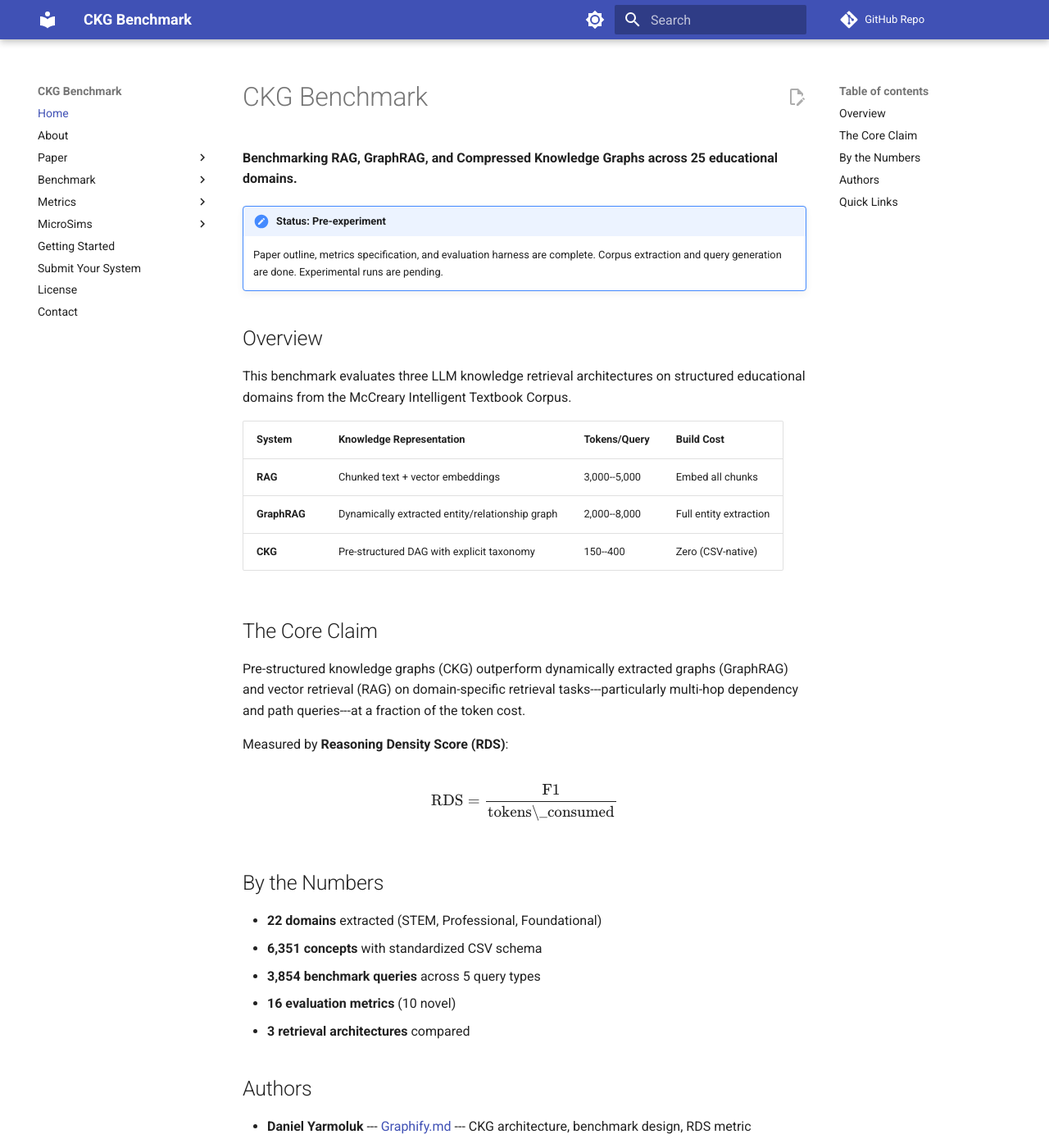
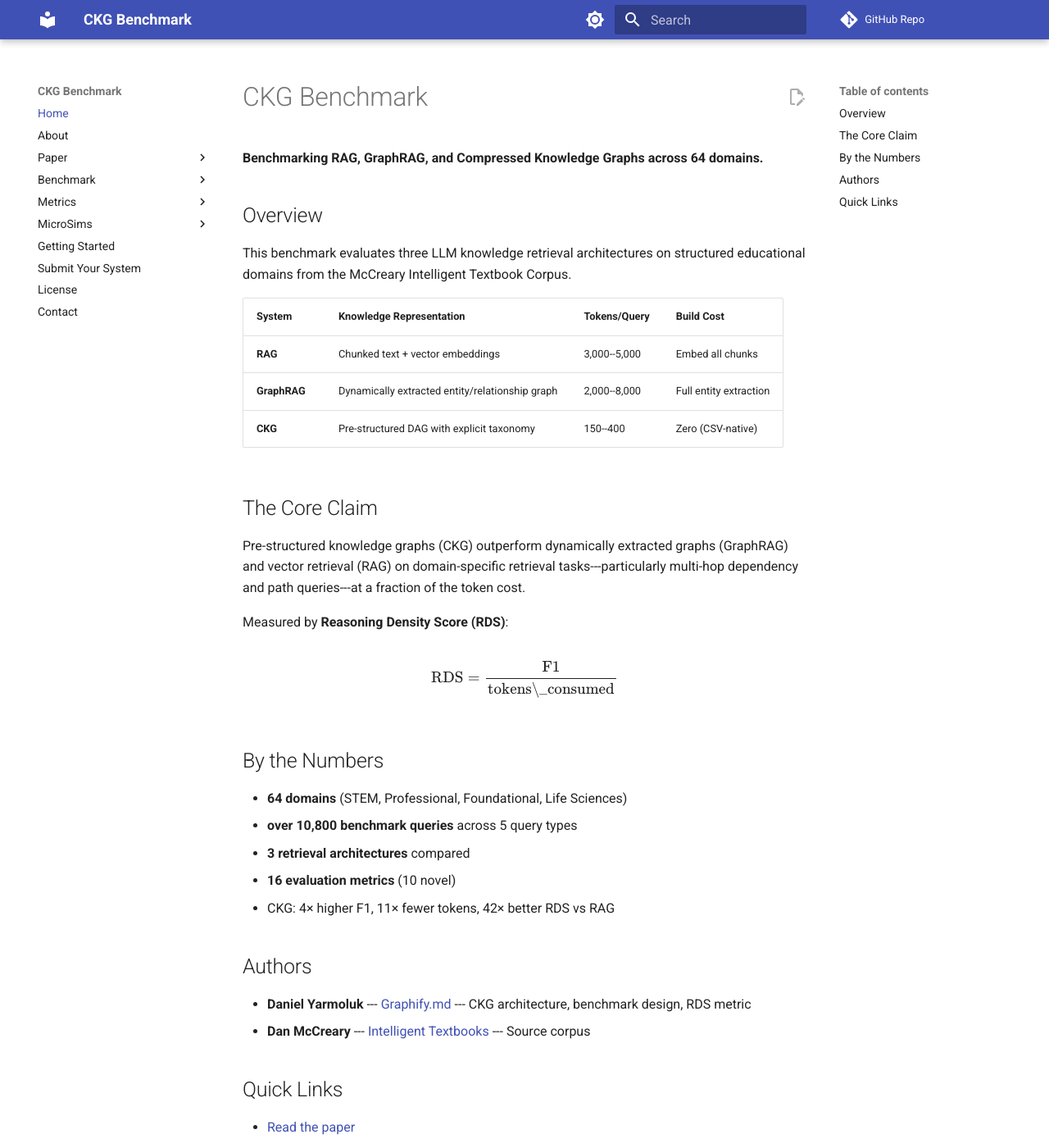
Before and after one commit to Yarmoluk/ckg-benchmark, an MkDocs documentation site: the page built from docs/index.md, in a window 1280 px wide and 1400 px high. Shown: the whole window at 82% size. Built offline with MkDocs 1.6.1 and Material for MkDocs 9.7.7, drawn with Linux system fonts in a browser that asks for light colours; comment, search, counter and statistics services are not loaded.

Commit message:
auto: session close 2026-07-06 10:40

```diff
--- a/docs/index.md
+++ b/docs/index.md
@@ -1,10 +1,6 @@
 # CKG Benchmark
 
-**Benchmarking RAG, GraphRAG, and Compressed Knowledge Graphs across 25 educational domains.**
-
-!!! note "Status: Pre-experiment"
-    Paper outline, metrics specification, and evaluation harness are complete.
-    Corpus extraction and query generation are done. Experimental runs are pending.
+**Benchmarking RAG, GraphRAG, and Compressed Knowledge Graphs across 64 domains.**
 
 ## Overview
 
@@ -26,11 +22,11 @@ $$\text{RDS} = \frac{\text{F1}}{\text{tokens\_consumed}}$$
 
 ## By the Numbers
 
-- **22 domains** extracted (STEM, Professional, Foundational)
-- **6,351 concepts** with standardized CSV schema
-- **3,854 benchmark queries** across 5 query types
+- **64 domains** (STEM, Professional, Foundational, Life Sciences)
+- **over 10,800 benchmark queries** across 5 query types
+- **3 retrieval architectures** compared
 - **16 evaluation metrics** (10 novel)
-- **3 retrieval architectures** compared
+- CKG: 4× higher F1, 11× fewer tokens, 42× better RDS vs RAG
 
 ## Authors
 
```
Also changed, not shown: other parts of docs/index.md (+1 -0 lines).
